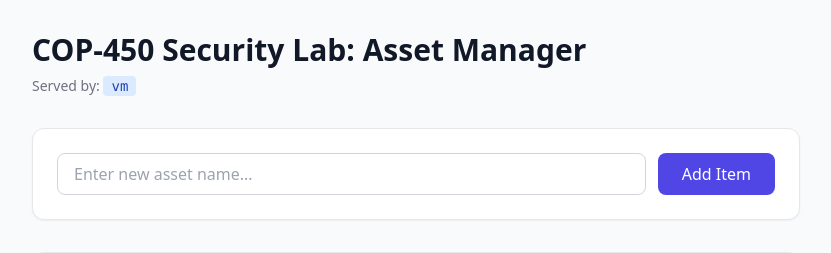
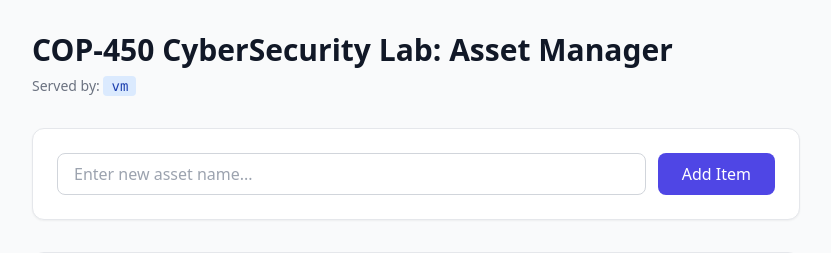
Before and after one commit to Ratchmartins/COP-450, a Flask app: page / in a window 1280 px wide. Shown: the top 253 px of the page, without its empty margins (224-1055 px from the left). Run offline with Flask 3, Linux system fonts and the light colour scheme; data that the repository does not hold is empty; some libraries are stand-ins or nearby versions.

Commit message:
Updating our index.html in our app with COP 450 Trainees

```diff
--- a/app/templates/index.html
+++ b/app/templates/index.html
@@ -10,7 +10,7 @@
 
     <div class="max-w-3xl mx-auto">
         <header class="mb-8">
-            <h1 class="text-3xl font-bold text-gray-900">COP-450 Security Lab: Asset Manager</h1>
+            <h1 class="text-3xl font-bold text-gray-900">COP-450 CyberSecurity Lab: Asset Manager</h1>
             <p class="text-sm text-gray-500 mt-2">Served by: <span class="bg-blue-100 text-blue-800 px-2 py-0.5 rounded font-mono">{{ pod }}</span></p>
         </header>
 
```
